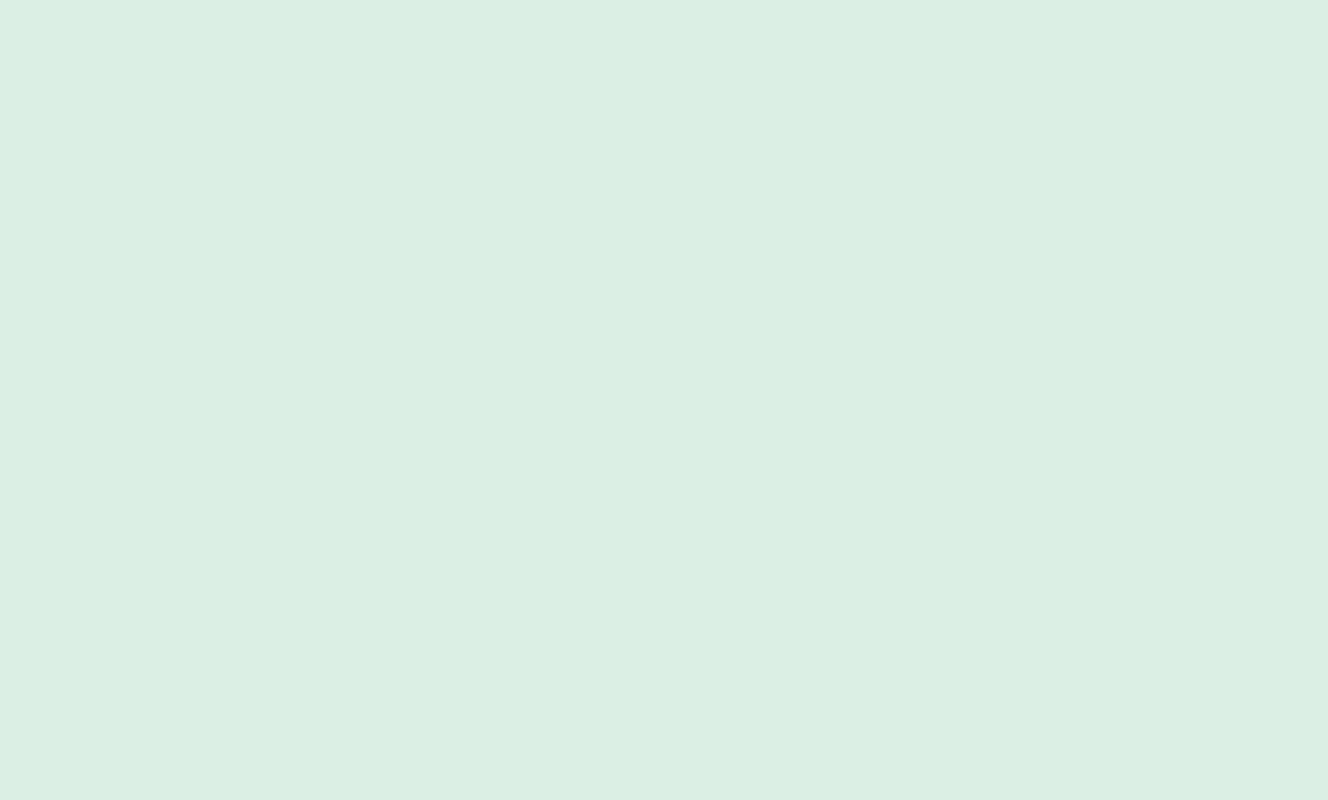
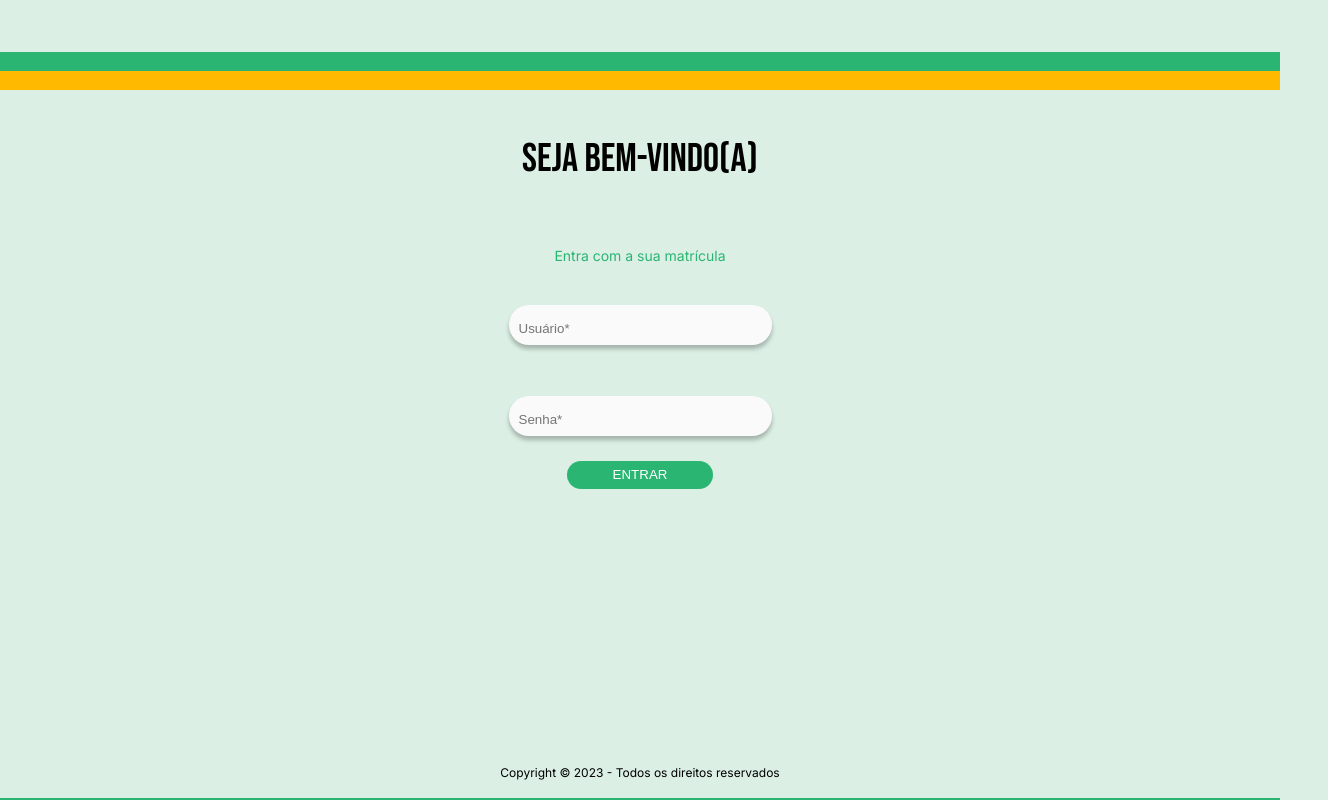
Before and after one commit to kaykeeb3/App_Mobile, a React (Vite) app: page / in a window 1280 px wide. Shown: the part 1420-2220 px from the top of the page, 1328 px wide, since content can reach past the window. Before the commit the page ends 800 px from the top, so only its background shows below. Built offline with nearby package versions, Linux system fonts and the light colour scheme.

Commit message:
add telas_5  Kayke

```diff
--- a/src/App.jsx
+++ b/src/App.jsx
@@ -1,13 +1,17 @@
 import Home from "./components/Home"
 import SubHome from "./components/SubHome"
 import Category from "./components/Category"
+import Login from "./components/Login"
+import Request from "./components/Request"
 
 function App() {
   return (
     <>
-
-   {/**  <Home />  <SubHome /> */}
+    <Home />
+    <Login />
+    <SubHome />
     <Category />
+    <Request/>
 
     </>
   )
--- /dev/null
+++ b/src/components/Login/index.jsx
@@ -0,0 +1,68 @@
+import {
+  Color,
+  Container,
+  Form,
+  HeaderGreen,
+  HeaderYellow,
+  ContainerInput,
+  InputUser,
+  TextTitle,
+  Title,
+  InputPassword,
+  Button,
+  ButtonContainer,
+  TitleText
+} from "./styled";
+
+function Login() {
+  return (
+    <Container>
+      <HeaderGreen>
+        <Color>⠀</Color>
+      </HeaderGreen>
+
+      <HeaderYellow>
+        <Color>⠀</Color>
+      </HeaderYellow>
+
+      <Title>
+      SEJA BEM-VINDO(A)
+      </Title>
+
+      <TextTitle>
+        Entra com a sua matrícula
+      </TextTitle>
+
+      <Form action="POST">
+        <ContainerInput>
+          <InputUser
+            type="user"
+            placeholder="Usuário*"
+            required
+          />
+        </ContainerInput>
+        <ContainerInput>
+          <InputPassword
+            type="passoword"
+            placeholder="Senha*"
+            required
+          />
+        </ContainerInput>
+        <ButtonContainer>
+          <Button>
+             ENTRAR
+          </Button>
+        </ButtonContainer>
+      </Form>
+
+      <TitleText>
+        Copyright © 2023 - Todos os direitos reservados
+      </TitleText>
+    </Container>
+
+
+
+  );
+}
+
+export default Login;
--- /dev/null
+++ b/src/components/Login/styled.jsx
@@ -0,0 +1,126 @@
+import styled from "styled-components";
+
+
+export const Container = styled.div`
+  width: 100vw;
+`;
+
+export const HeaderGreen = styled.header`
+  background-color: #2AB572;
+  width: 100%;
+  height: 4%;
+`;
+
+export const HeaderYellow = styled.header`
+  background-color: #FFBA00;
+  width: 100%;
+  height: 4%;
+`;
+
+export const Color = styled.div`
+  width: 100vw;
+`;
+
+export const Title = styled.h1`
+  color: #000;
+  font-family: Bebas Neue;
+  text-align: center;
+  font-weight: 400;
+  font-size: 40px;
+  line-height: 48px;
+  margin-top: 45px;
+`;
+
+export const TextTitle = styled.h3`
+  font-family: Inter;
+  font-weight: 400;
+  color: #2AB572;
+  text-align: center;
+  margin-top: 66px;
+  font-size: 14px;
+  line-height: 14.5px;
+`;
+
+export const Form = styled.form`
+  position: absolute;
+  margin-top: -10px;
+  transition: .5s;
+  width: 100%;
+  height: 50%;
+`;
+
+export const InputUser = styled.input`
+  margin-top: 51px;
+  border-radius: 20px;
+  padding: 24px 0px 16px 10px;
+  outline: none;
+  width: 263px;
+  text-align: initial;
+  border: none;
+  height: 30px;
+  background-color: #FAFAFA;
+  box-shadow: 0px 4px 4px rgba(0, 0, 0, 0.25);
+  &:hover {
+    filter: blur(.9px);
+  }
+`;
+
+export const InputPassword = styled.input`
+  margin-top: 51px;
+  border: none;
+  border-radius: 20px;
+  padding: 24px 0px 16px 10px;
+  outline: none;
+  width: 263px;
+  text-align: initial;
+  height: 30px;
+  background-color: #FAFAFA;
+  box-shadow: 0px 4px 4px rgba(0, 0, 0, 0.25);
+  &:hover {
+    filter: blur(.9px);
+  }
+`;
+
+
+export const ContainerInput = styled.div`
+  display: flex;
+  align-items: center;
+  justify-content: center;
+`;
+
+export const ButtonContainer = styled.div`
+  display: flex;
+  align-items: center;
+  justify-content: center;
+  height: 78px;
+`;
+
+export const Button = styled.button`
+  display: flex;
+  align-items: center;
+  justify-content: center;
+  background-color: #2AB572;
+  width: 146px;
+  height: 28px;
+  color: #FFFF;
+  border: none;
+  border-radius: 20px;
+  cursor: pointer;
+  &:hover {
+    filter: blur(.9px);
+    background-color: #2AB572;
+    opacity: 70%;
+  }
+`;
+
+export const TitleText = styled.h3`
+  font-family: Inter;
+  font-weight: 400;
+  font-size: 12px;
+  text-align: center;
+  line-height: 14px;
+  color: #000;
+  margin-top: 31.4rem;
+  height: 2rem;
+  width: 100%;
+`;
--- /dev/null
+++ b/src/components/Request/index.jsx
@@ -0,0 +1,71 @@
+import {
+  Card,
+  Color,
+  Container,
+  ContainerCard,
+  HeaderGreen,
+  HeaderYellow,
+  Icon,
+  Line,
+  Link,
+  TextInfor,
+  TitleText,
+  Cor
+} from './styled';
+import { Title } from '../Category/styled';
+import { AiOutlineArrowLeft } from "react-icons/ai"
+
+
+function Request() {
+  return(
+    <Container>
+      <HeaderGreen>
+        <Color>⠀</Color>
+      </HeaderGreen>
+      <HeaderYellow>
+        <Color>⠀</Color>
+      </HeaderYellow>
+     I
+    <Link href='#'>
+    <Icon
+      as={AiOutlineArrowLeft}
+      color="#000"
+      size="30"
+      />
+    </Link>
+
+    <TitleText>
+      <Cor>Requisição</Cor>
+    </TitleText>
+
+    <ContainerCard>
+    <Card>
+    <TextInfor>KAYKE</TextInfor>
+        <Line />
+          <TextInfor>KAYKE</TextInfor>
+        <Line />
+         <TextInfor>KAYKE</TextInfor>
+        <Line />
+         <TextInfor>KAYKE</TextInfor>
+      </Card>
+      <Card>
+         <TextInfor>KAYKE</TextInfor>
+        <Line />
+          <TextInfor>KAYKE</TextInfor>
+        <Line />
+         <TextInfor>KAYKE</TextInfor>
+        <Line />
+         <TextInfor>KAYKE</TextInfor>
+      </Card>
+    </ContainerCard>
+
+    <Title>
+       Copyright © 2023 - Todos os direitos reservados
+    </Title>
+    </Container>
+
+
+  );
+}
+
+export default Request;
--- /dev/null
+++ b/src/components/Request/styled.jsx
@@ -0,0 +1,102 @@
+import styled from "styled-components";
+
+export const Container = styled.div`
+  width: 100vw;
+`;
+
+export const HeaderGreen = styled.header`
+  background-color: #2AB572;
+  width: 100%;
+  height: 4%;
+`;
+
+export const HeaderYellow = styled.header`
+  background-color: #FFBA00;
+  width: 100%;
+  height: 4%;
+`;
+
+export const Color = styled.div`
+  width: 100vw;
+`;
+export const Link = styled.a`
+  text-decoration: none;
+  box-shadow: 0px 4px 4px rgba(0, 0, 0, 0.25);
+  &:hover {
+  filter: blur(2px);
+  cursor: pointer;
+  }
+`;
+
+export const Icon = styled.a`
+  display: flex;
+  font-weight: 900;
+  margin-top: 3px;
+  margin-left: 12px;
+`;
+
+export const ContainerCard = styled.div`
+  display: flex;
+  flex-direction: column;
+  align-items: center;
+  justify-content: center;
+`;
+
+
+export const Card = styled.div`
+  width: 22rem;
+  height: 29rem;
+  margin: 17px;
+  background: #E1E1E1;
+  border: 1px solid #000;
+  opacity: 70%;
+  box-shadow: 0px 4px 4px rgba(0, 0, 0, 0.25);
+  &:hover {
+    filter: blur(.8px);
+  }
+`;
+
+export const Line = styled.div`
+  width: 100%;
+  margin-top: 71px;
+  border: 1px solid #000;
+  display: flex;
+  align-items: center;
+  justify-content: center;
+  text-align: center;
+`;
+
+export const TextInfor = styled.h2`
+  font-family: Bebas Neue;
+  font-size: 30px;
+  color: #000;
+  line-height: 14.8px;
+  margin-left: 10px;
+  margin-top: 30px;
+`;
+
+export const TitleText = styled.h1`
+  font-family: Bebas Neue;
+  font-size: 30px;
+  line-height: 1px;
+  font-weight: 400;
+  text-align: center;
+  margin-top: 35px;
+  display: flex;
+  align-items: center;
+  justify-content: center;
+  flex-direction: column;
+`;
+
+export const Cor= styled.h1`
+  margin-bottom: 20px;
+  border-radius: 20px;
+  margin-top: 10px;
+  height: 1rem;
+  background-color: #FFBA00;
+  box-shadow: 0px 4px 4px rgba(0, 0, 0, 0.25);
+  &:hover {
+    filter: blur(1.9px);
+  }
+
+`;
```
